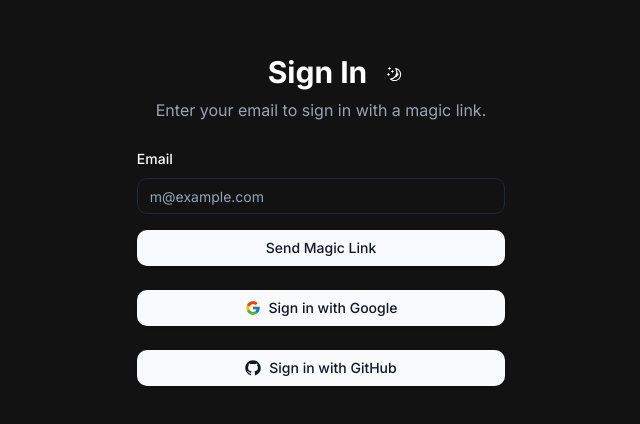
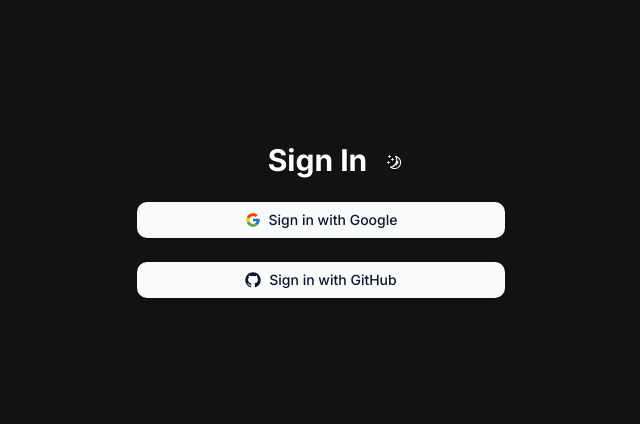
Before and after one commit to viniciusleonel/micro-saas-sample, a Next.js app: page /auth in a window 1280 px wide. Shown: the part 180-604 px from the top of the page, without its empty margins (319-959 px from the left). Built offline with nearby package versions, Linux system fonts and the light colour scheme.

Commit message:
fix: desabilitando botao de logar com email

```diff
--- a/src/app/auth/__components/auth-form.tsx
+++ b/src/app/auth/__components/auth-form.tsx
@@ -72,11 +72,11 @@
                         <ThemeSwitch className="mt-[2px]"/>
                     </div>
 
-                    <p className="text-gray-500 dark:text-gray-400">
+                    {/* <p className="text-gray-500 dark:text-gray-400">
                         Enter your email to sign in with a magic link.
-                    </p>
+                    </p> */}
                 </div>
-                <form className="space-y-4" onSubmit={handleSubmit}>
+                {/* <form className="space-y-4" onSubmit={handleSubmit}>
                     <div className="space-y-2">
                         <Label htmlFor="email">Email</Label>
                         <Input
@@ -94,7 +94,7 @@
                     >
                         {form.formState.isSubmitting ? "Sending..." : "Send Magic Link"}
                     </Button>
-                </form>
+                </form> */}
                 <Button
                     className="w-full mt-4"
                     onClick={handleGoogleSignIn}
```
